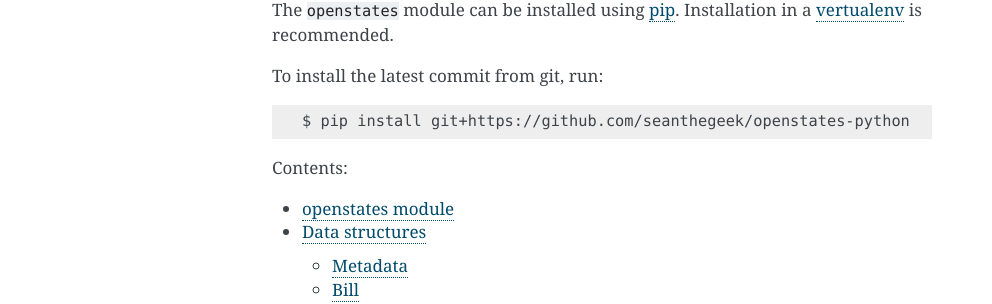
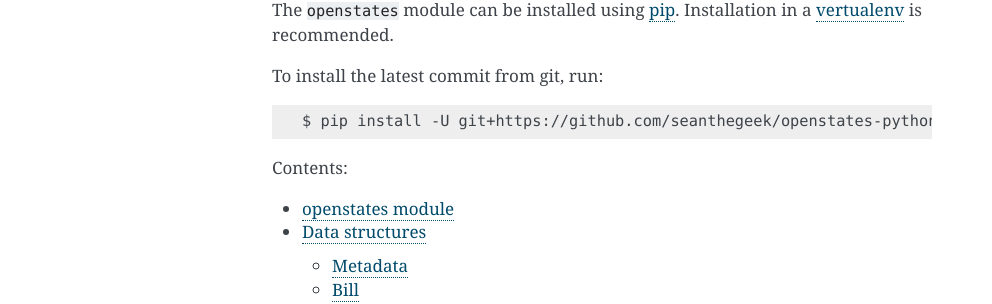
Before and after one commit to openstates/pyopenstates, a Sphinx documentation site: the page built from docs/index.rst, in a window 1280 px wide. Shown: the part 876-1180 px from the top of the page, without its empty margins (148-1140 px from the left). Built offline with Sphinx 7.4.7, drawn with Linux system fonts in a browser that asks for light colours.

Commit message:
Recommend pip -U in docs

```diff
--- a/README.rst
+++ b/README.rst
@@ -46,7 +46,7 @@
 
 ::
 
-    $ pip install git+https://github.com/seanthegeek/openstates-python
+    $ pip install -U git+https://github.com/seanthegeek/openstates-python
 
 Documentation
 -------------
--- a/docs/index.rst
+++ b/docs/index.rst
@@ -46,7 +46,7 @@
 
 ::
 
-    $ pip install git+https://github.com/seanthegeek/openstates-python
+    $ pip install -U git+https://github.com/seanthegeek/openstates-python
 
 
 .. _Open States API: http://docs.openstates.org/api/
```
